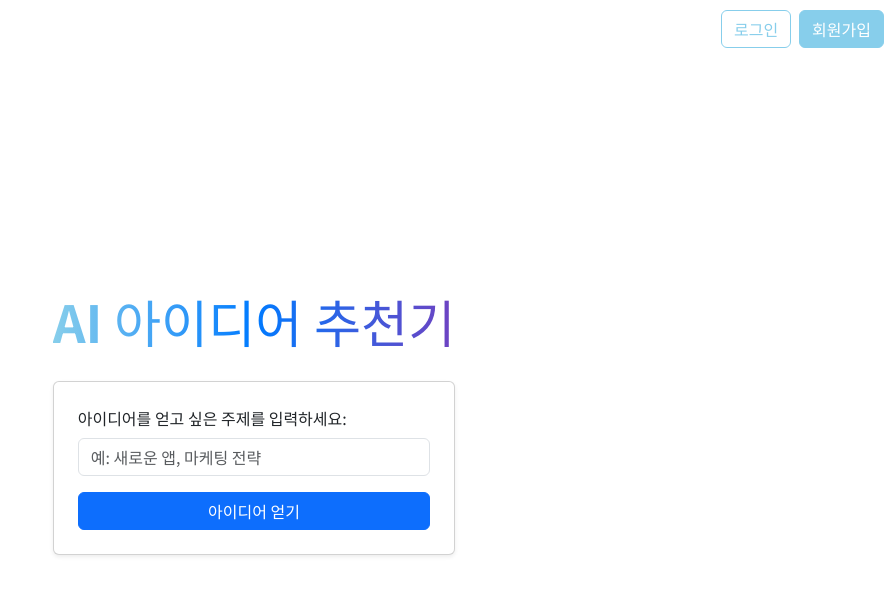
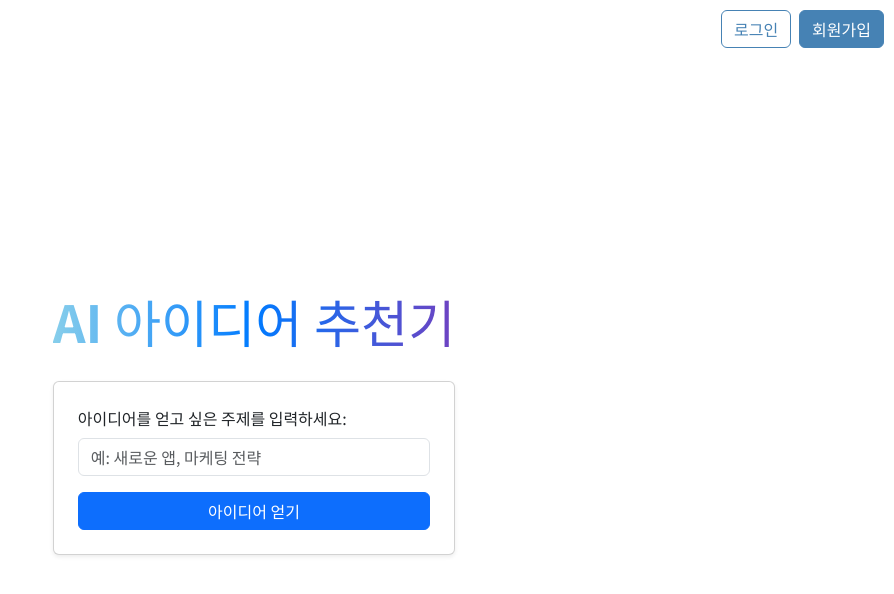
Before and after one commit to chanwookim0716/ai-idea-recommender, a React (Vite) app: page / in a window 1280 px wide. Shown: the top 594 px of the page, without its empty margins (386-1280 px from the left). Built offline with nearby package versions, Linux system fonts and the light colour scheme; no server answers.

Commit message:
style: Further refine auth button colors to avoid overlap and ensure theme consistency

```diff
--- a/src/components/LoginButton.tsx
+++ b/src/components/LoginButton.tsx
@@ -10,12 +10,12 @@ const LoginButton: React.FC<LoginButtonProps> = React.memo(({ onClick, disabled
   LoginButton.displayName = 'LoginButton';
   const buttonStyle: React.CSSProperties = {
     backgroundColor: 'transparent',
-    borderColor: '#87CEEB', // Sky blue border
-    color: '#87CEEB', // Sky blue text
+    borderColor: '#4682B4', // Steel Blue border
+    color: '#4682B4', // Steel Blue text
   };
 
   const hoverStyle: React.CSSProperties = {
-    backgroundColor: '#87CEEB', // Sky blue background on hover
+    backgroundColor: '#4682B4', // Steel Blue background on hover
     color: 'white', // White text on hover
   };
 
--- a/src/components/SignupButton.tsx
+++ b/src/components/SignupButton.tsx
@@ -9,14 +9,14 @@ interface SignupButtonProps {
 const SignupButton: React.FC<SignupButtonProps> = React.memo(({ onClick, disabled }) => {
   SignupButton.displayName = 'SignupButton';
   const buttonStyle: React.CSSProperties = {
-    backgroundColor: '#87CEEB', // Sky blue background
-    borderColor: '#87CEEB', // Sky blue border
+    backgroundColor: '#4682B4', // Steel Blue background
+    borderColor: '#4682B4', // Steel Blue border
     color: 'white', // White text
   };
 
   const hoverStyle: React.CSSProperties = {
-    backgroundColor: '#6AA8E0', // Slightly darker sky blue on hover
-    borderColor: '#6AA8E0', // Slightly darker sky blue border on hover
+    backgroundColor: '#3970A1', // Slightly darker Steel Blue on hover
+    borderColor: '#3970A1', // Slightly darker Steel Blue border on hover
   };
 
   const [isHovered, setIsHovered] = React.useState(false);
```
